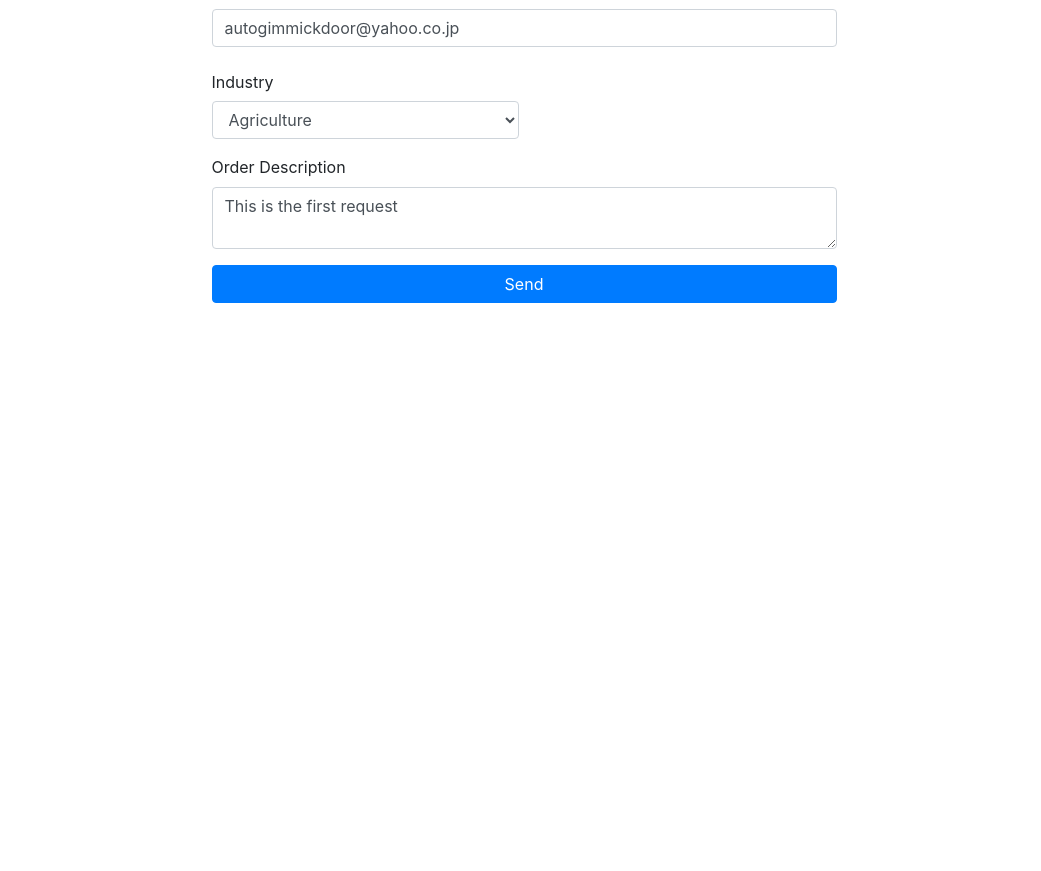
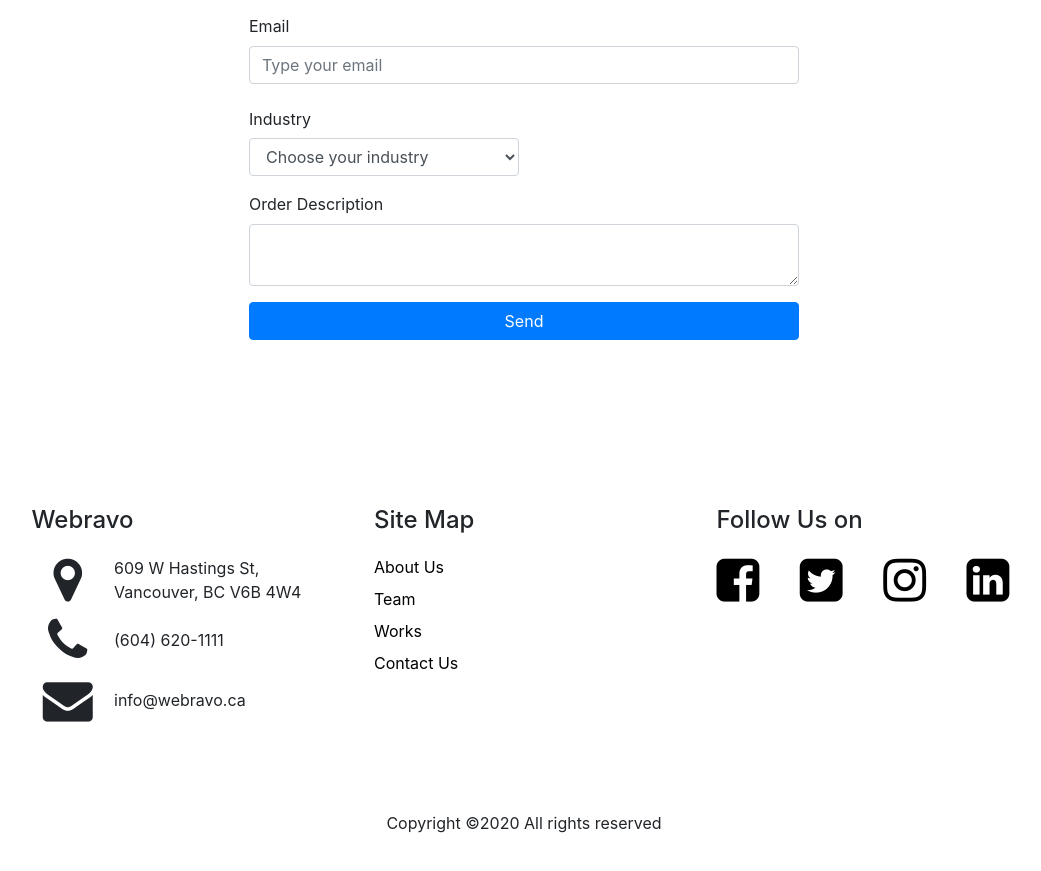
Before and after one commit to nobuyuki-tono/CICCC-final-poject, a React (Create React App) app: page / in a window 1280 px wide. Shown: the part 1441-2312 px from the top of the page, without its empty margins (116-1157 px from the left). Before the commit the page ends 1760 px from the top, so only its background shows below. Built offline with nearby package versions, Linux system fonts and the light colour scheme.

Commit message:
add Footer component and fontawesome package

```diff
--- a/package.json
+++ b/package.json
@@ -7,6 +7,7 @@
     "@testing-library/react": "^9.3.2",
     "@testing-library/user-event": "^7.1.2",
     "bootstrap": "^4.4.1",
+    "font-awesome": "^4.7.0",
     "node-sass": "^4.13.1",
     "react": "^16.12.0",
     "react-dom": "^16.12.0",
--- a/src/App.css
+++ b/src/App.css
@@ -2,4 +2,5 @@
   margin: 0;
   padding: 0;
   box-sizing: border-box;
+  scroll-behavior: smooth;
 }
--- a/src/App.js
+++ b/src/App.js
@@ -1,5 +1,6 @@
 import React from "react";
 import ContactForm from "./components/ContactForm/ContactForm";
+import Footer from "./components/Footer/Footer"
 
 import "./App.css";
 import AboutUs from "./components/AboutUs";
@@ -9,6 +10,7 @@ function App() {
     <div className="App">
       <AboutUs />
       <ContactForm />
+      <Footer />
     </div>
   );
 }
--- a/src/components/ContactForm/ContactForm.jsx
+++ b/src/components/ContactForm/ContactForm.jsx
@@ -1,14 +1,15 @@
 import React, {useState} from 'react';
 import Message from "./Message/Message";
 import { Col, Row, Button, Form, FormGroup, Label, Input } from 'reactstrap';
-import IndustryOption from "./IndustryOption"
+import IndustryOption from "./IndustryOption";
+import "./ContactForm.scss";
 
 const ContactForm = () => {
     const [values, setValues] = useState({
-        name: "Shin",
-        email: "autogimmickdoor@yahoo.co.jp",
-        industry: "Agriculture",
-        orderDerscription: "This is the first request",
+        name: "",
+        email: "",
+        industry: "",
+        orderDerscription: "",
         status: "",
         showModal: false
     });
@@ -116,7 +117,7 @@ const ContactForm = () => {
     }
 
     return (
-        <>
+        <section id="form">
             <h2 className="text-center pt-4 pb-4">Contact Us</h2>
             <div className="row">
                 <div className="col-md-6 offset-md-3">
@@ -124,7 +125,7 @@ const ContactForm = () => {
                     {showModal && <Message type={status} handleModal={handleModal} />}
                 </div>
             </div>
-        </>
+        </section>
     );
 }
 
--- /dev/null
+++ b/src/components/ContactForm/ContactForm.scss
@@ -0,0 +1,8 @@
+#form {
+    padding: 20px 20px 100px;
+    max-width: 1170px;
+    margin: 0px auto;
+    h2 {
+        font-size: 46px;
+    }
+}
--- /dev/null
+++ b/src/components/Footer/Footer.jsx
@@ -0,0 +1,47 @@
+import React from "react";
+import "./Footer.scss"
+
+const Footer = () => {
+    return (
+        <section id="footer">
+            <div id="info">
+                <div className="compInfo">
+                    <h4>Webravo</h4>
+                    <div>
+                        <i className="compInfoIcon fa fa-map-marker"></i>
+                        <p>609 W Hastings St, Vancouver, BC V6B 4W4</p>
+                    </div>
+                    <div>
+                        <i className="compInfoIcon fa fa-phone"></i>
+                        <p>(604) 620-1111</p>
+                    </div>
+                    <div>
+                        <i className="compInfoIcon fa fa-envelope"></i>
+                        <p>info@webravo.ca</p>
+                    </div>
+                </div>
+                <div className="siteMapInfo">
+                    <h4>Site Map</h4>
+                    <ul>
+                        <li><a href="#about">About Us</a></li>
+                        <li><a href="#team">Team</a></li>
+                        <li><a href="#works">Works</a></li>
+                        <li><a href="#form">Contact Us</a></li>
+                    </ul>
+                </div>
+                <div className="snsInfo">
+                    <h4>Follow Us on</h4>
+                    <ul>
+                        <li><a href="#"><i className="snsIcon fa fa-facebook-square"></i></a></li>
+                        <li><a href="#"><i className="snsIcon fa fa-twitter-square"></i></a></li>
+                        <li><a href="#"><i className="snsIcon fa fa-instagram"></i></a></li>
+                        <li><a href="#"><i className="snsIcon fa fa-linkedin-square"></i></a></li>
+                    </ul>
+                </div>
+            </div>
+            <p id="copyright">Copyright &copy;{new Date().getFullYear()} All rights reserved</p>
+        </section>
+    );
+}
+
+export default Footer;
--- /dev/null
+++ b/src/components/Footer/Footer.scss
@@ -0,0 +1,59 @@
+#footer {
+    padding: 50px;
+    max-width: 1170px;
+    margin: 0px auto;
+    #info {
+        display: flex;
+        flex-wrap: wrap;
+        justify-content: space-evenly;
+        div {
+            width: 300px;
+            margin-bottom: 50px;
+        }
+        h4 {
+            margin-bottom: 20px;
+        }
+        ul {
+            list-style: none;
+        }
+        a {
+            color: #000;
+            text-decoration: none;
+        }
+        li {
+            margin-bottom: 8px;
+        }
+        .compInfo {
+            div {
+                display: grid;
+                grid-template-columns: 1fr 3fr;
+                align-items: center;
+                grid-gap: 10px;
+                margin-bottom: 10px;
+                .compInfoIcon {
+                    display: inline-block;
+                    text-align: center;
+                    font-size: 50px;
+                }
+                p {
+                    margin: 0px;
+                }
+            }
+        }
+        .snsInfo {
+            ul {
+                display: flex;
+                justify-content: space-between;
+            }
+            .snsIcon {
+                width: 50px;
+                font-size: 50px;
+            }
+        }
+    }
+    #copyright {
+        text-align: center;
+        margin-bottom: 0px;
+        padding: 26px 0 0;
+    }
+}
--- a/src/index.js
+++ b/src/index.js
@@ -5,6 +5,7 @@ import App from "./App";
 import * as serviceWorker from "./serviceWorker";
 
 import '../node_modules/bootstrap/dist/css/bootstrap.min.css';
+import '../node_modules/font-awesome/css/font-awesome.min.css';
 
 ReactDOM.render(<App />, document.getElementById("root"));
 
```
Also changed, not shown: 1 other file (tests, documents, lock files or other folders).
